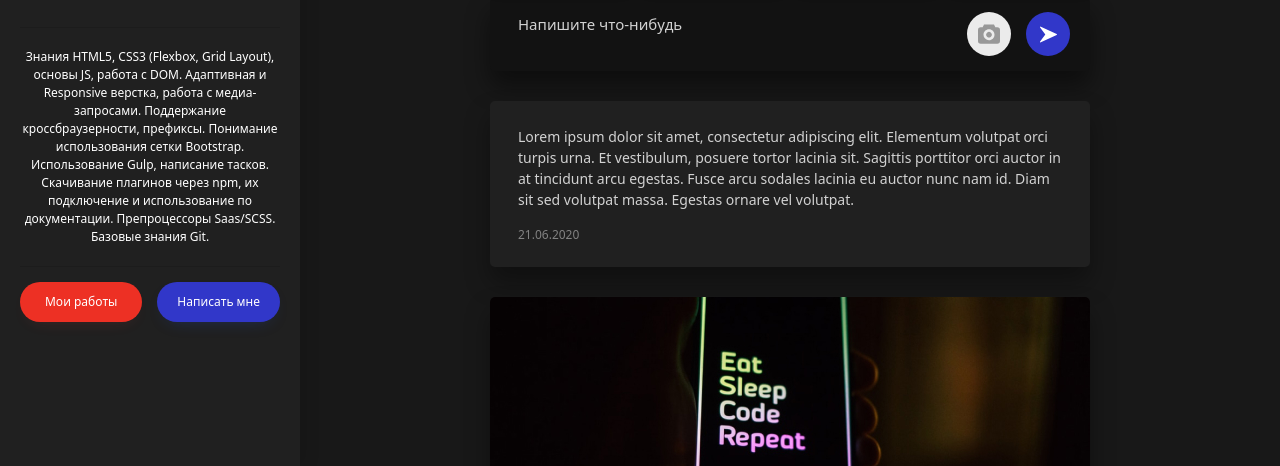
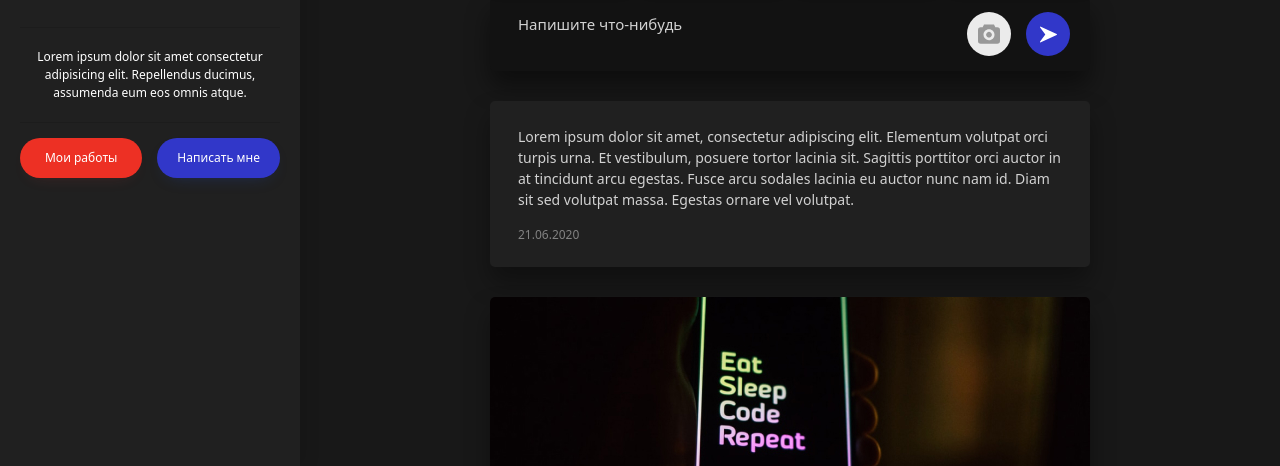
Before and after one commit to Gbxbro/gbxbro.github.io, a plain HTML site: page dist/index.html in a window 1280 px wide. Shown: the part 334-800 px from the top of the page. Drawn offline with Linux system fonts and the light colour scheme.

Commit message:
Update index.html

```diff
--- a/dist/index.html
+++ b/dist/index.html
@@ -48,7 +48,7 @@
                 </div>
 
                 <p class="profile__desc">
-                    Знания HTML5, CSS3 (Flexbox, Grid Layout), основы JS, работа с DOM. Адаптивная и Responsive верстка, работа с медиа-запросами. Поддержание кроссбраузерности, префиксы. Понимание использования сетки Bootstrap. Использование Gulp, написание тасков. Скачивание плагинов через npm, их подключение и использование по документации. Препроцессоры Saas/SCSS. Базовые знания Git.
+                    Lorem ipsum dolor sit amet consectetur adipisicing elit. Repellendus ducimus, assumenda eum eos omnis atque.
                 </p>
             </div>
 
```
